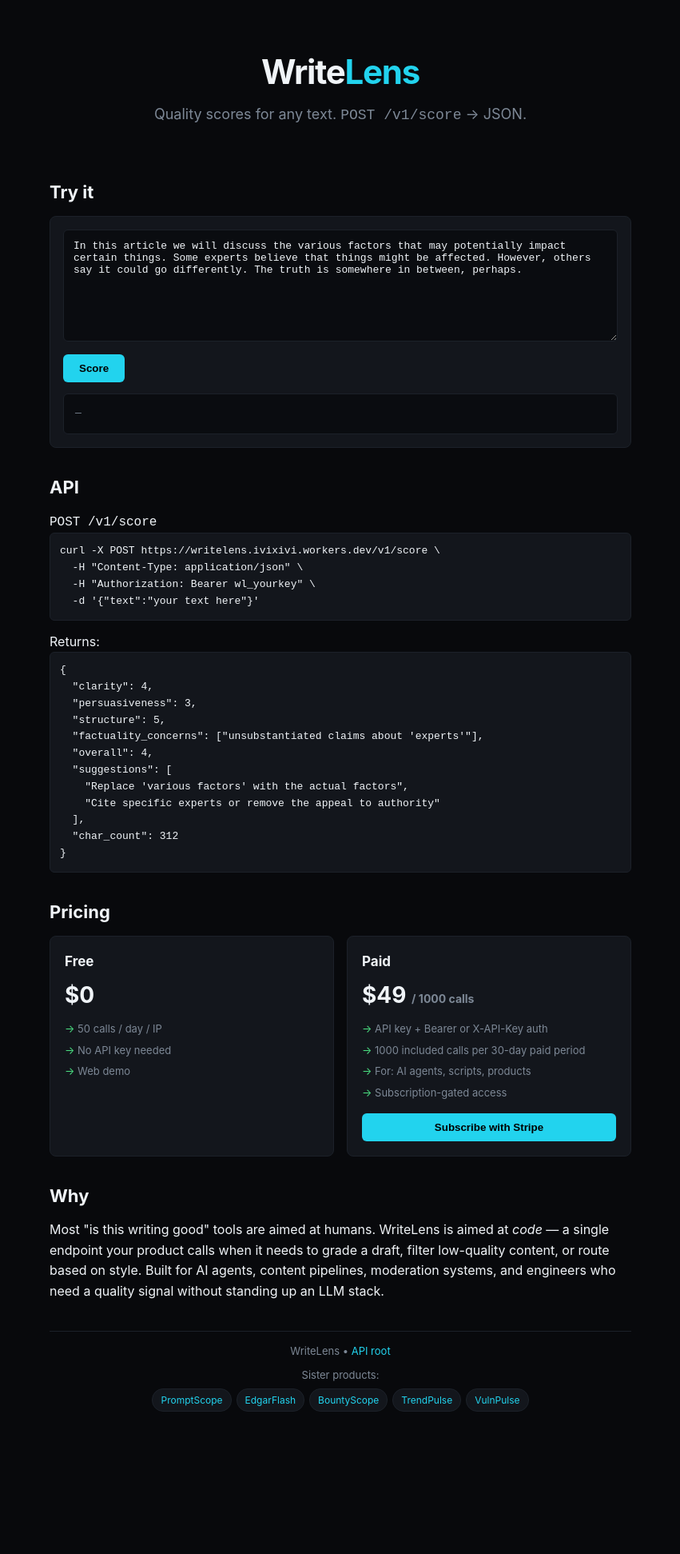
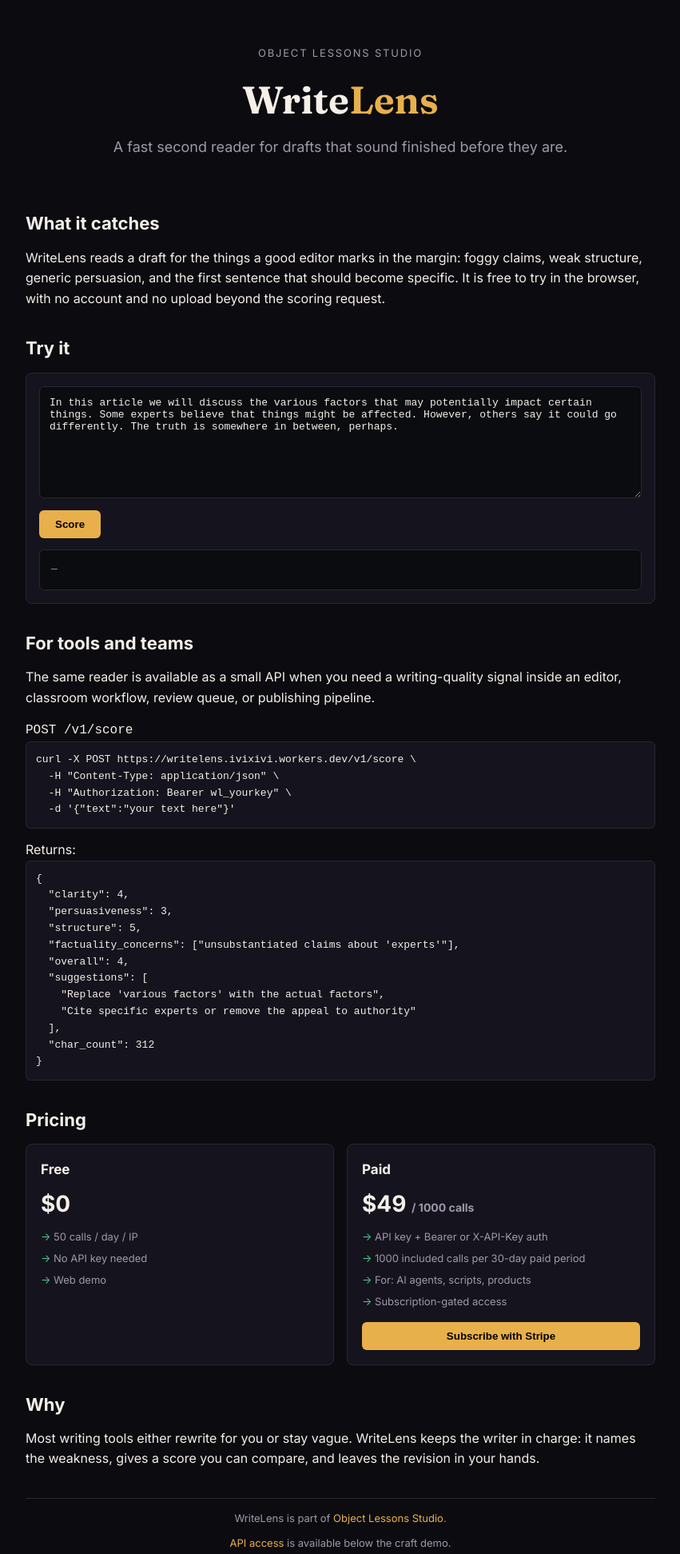
Before and after one commit to organvm/writelens, a plain HTML site: page public/index.html in a window 1280 px wide. Shown: the whole page at 80% size, without its empty margins (214-1065 px from the left). Before the commit the page ends 1797 px from the top, so only its background shows below. Drawn offline with Linux system fonts and the light colour scheme.

Commit message:
fix(face): align writelens with object lessons studio

```diff
--- a/public/index.html
+++ b/public/index.html
@@ -3,16 +3,27 @@
 <head>
 <meta charset="UTF-8">
 <meta name="viewport" content="width=device-width, initial-scale=1.0">
-<title>WriteLens — text quality scoring API ($49 / 1000 calls)</title>
-<meta name="description" content="POST text, get back clarity / persuasiveness / structure / factuality scores. Free 50 calls/day, then $49 for 1000 authenticated API calls.">
+<title>WriteLens — a writing-quality instrument from Object Lessons Studio</title>
+<meta name="description" content="Paste a draft and get a concrete read on clarity, persuasion, structure, and the first sentence to fix. Free in the browser; API access is available for tools and teams.">
+<meta property="og:title" content="WriteLens — a writing-quality instrument" />
+<meta property="og:description" content="Paste a draft and get a concrete read on clarity, persuasion, structure, and the first sentence to fix." />
+<meta property="og:image" content="https://writelens.ivixivi.workers.dev/og/writelens.png" />
+<meta property="og:url" content="https://writelens.ivixivi.workers.dev" />
+<meta name="twitter:card" content="summary_large_image" />
+<meta name="twitter:image" content="https://writelens.ivixivi.workers.dev/og/writelens.png" />
+<link rel="preconnect" href="https://fonts.googleapis.com">
+<link rel="preconnect" href="https://fonts.gstatic.com" crossorigin>
+<link href="https://fonts.googleapis.com/css2?family=Fraunces:opsz,wght@9..144,500;9..144,650&family=Inter:wght@400;500;600;700&display=swap" rel="stylesheet">
 <style>
-:root { --bg:#08090c; --fg:#f0f4f8; --muted:#7d8896; --accent:#22d3ee; --good:#4ade80; --card:#13161c; --border:#1c2129; }
+:root { --bg:#0c0b10; --fg:#f4efe7; --muted:#9f98aa; --accent:#e8b04b; --good:#4ec98a; --card:#15131d; --border:#2a2634; --accent-2:#8a7cf0; }
 *{box-sizing:border-box;margin:0;padding:0}
-body{background:var(--bg);color:var(--fg);font-family:-apple-system,system-ui,sans-serif;line-height:1.6;padding:32px 16px;max-width:760px;margin:0 auto;font-size:16px}
+body{background:var(--bg);color:var(--fg);font-family:Inter,-apple-system,system-ui,sans-serif;line-height:1.6;padding:32px 16px;max-width:820px;margin:0 auto;font-size:16px}
 header{text-align:center;padding:24px 0 32px}
-h1{font-size:42px;letter-spacing:-0.03em}
+h1{font-family:Fraunces,Georgia,serif;font-size:48px;letter-spacing:0}
 h1 .lens{color:var(--accent)}
 .tag{color:var(--muted);font-size:18px;margin-top:6px}
+.studio{font-size:13px;letter-spacing:.14em;text-transform:uppercase;margin-bottom:10px;color:var(--muted)}
+.studio a{color:var(--muted)}
 section{margin:32px 0}
 h2{font-size:22px;margin-bottom:12px}
 .demo{background:var(--card);border:1px solid var(--border);border-radius:8px;padding:16px}
@@ -38,9 +49,15 @@ a{color:var(--accent);text-decoration:none}a:hover{text-decoration:underline}
 <body>
 
 <header>
+  <p class="studio"><a href="https://object-lessons-studio.pages.dev">Object Lessons Studio</a></p>
   <h1>Write<span class="lens">Lens</span></h1>
-  <p class="tag">Quality scores for any text. <code>POST /v1/score</code> → JSON.</p>
+  <p class="tag">A fast second reader for drafts that sound finished before they are.</p>
 </header>
+
+<section>
+  <h2>What it catches</h2>
+  <p>WriteLens reads a draft for the things a good editor marks in the margin: foggy claims, weak structure, generic persuasion, and the first sentence that should become specific. It is free to try in the browser, with no account and no upload beyond the scoring request.</p>
+</section>
 
 <section>
   <h2>Try it</h2>
@@ -51,9 +68,10 @@ a{color:var(--accent);text-decoration:none}a:hover{text-decoration:underline}
   </div>
 </section>
 
-<section>
-  <h2>API</h2>
-  <p><code>POST /v1/score</code></p>
+<section id="developers">
+  <h2>For tools and teams</h2>
+  <p>The same reader is available as a small API when you need a writing-quality signal inside an editor, classroom workflow, review queue, or publishing pipeline.</p>
+  <p style="margin-top:14px"><code>POST /v1/score</code></p>
   <div class="code">curl -X POST https://writelens.ivixivi.workers.dev/v1/score \
   -H "Content-Type: application/json" \
   -H "Authorization: Bearer wl_yourkey" \
@@ -119,19 +137,12 @@ a{color:var(--accent);text-decoration:none}a:hover{text-decoration:underline}
 
 <section>
   <h2>Why</h2>
-  <p>Most "is this writing good" tools are aimed at humans. WriteLens is aimed at <em>code</em> — a single endpoint your product calls when it needs to grade a draft, filter low-quality content, or route based on style. Built for AI agents, content pipelines, moderation systems, and engineers who need a quality signal without standing up an LLM stack.</p>
+  <p>Most writing tools either rewrite for you or stay vague. WriteLens keeps the writer in charge: it names the weakness, gives a score you can compare, and leaves the revision in your hands.</p>
 </section>
 
 <footer>
-  <p>WriteLens • <a href="/v1/score">API root</a></p>
-  <p style="margin-top:10px">Sister products:</p>
-  <div style="display:flex;flex-wrap:wrap;gap:6px;justify-content:center;margin-top:6px">
-    <a style="background:var(--card);border:1px solid var(--border);padding:4px 10px;border-radius:14px;font-size:12px;text-decoration:none" href="https://promptscope.ivixivi.workers.dev">PromptScope</a>
-    <a style="background:var(--card);border:1px solid var(--border);padding:4px 10px;border-radius:14px;font-size:12px;text-decoration:none" href="https://edgarflash.ivixivi.workers.dev">EdgarFlash</a>
-    <a style="background:var(--card);border:1px solid var(--border);padding:4px 10px;border-radius:14px;font-size:12px;text-decoration:none" href="https://bountyscope.ivixivi.workers.dev">BountyScope</a>
-    <a style="background:var(--card);border:1px solid var(--border);padding:4px 10px;border-radius:14px;font-size:12px;text-decoration:none" href="https://trendpulse.ivixivi.workers.dev">TrendPulse</a>
-    <a style="background:var(--card);border:1px solid var(--border);padding:4px 10px;border-radius:14px;font-size:12px;text-decoration:none" href="https://vulnpulse.ivixivi.workers.dev">VulnPulse</a>
-  </div>
+  <p>WriteLens is part of <a href="https://object-lessons-studio.pages.dev">Object Lessons Studio</a>.</p>
+  <p style="margin-top:10px"><a href="#developers">API access</a> is available below the craft demo.</p>
 </footer>
 
 <script>
```
Also changed, not shown: public/og/writelens.png (added).
